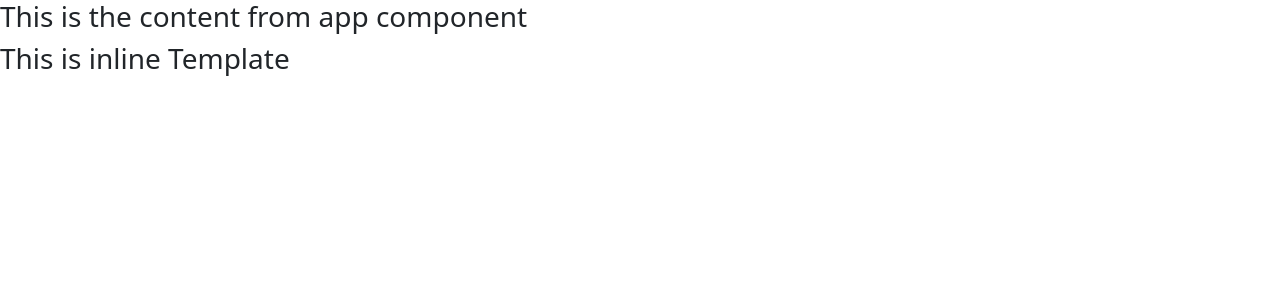
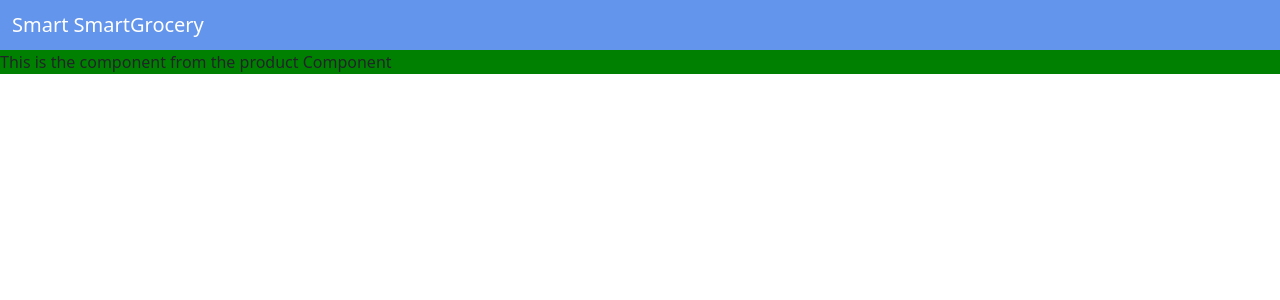
Before and after one commit to Damith08/smart-grocery-uom, an Angular app: page / in a window 1280 px wide. Shown: the top 300 px of the page. Built offline with nearby package versions, Linux system fonts and the light colour scheme.

Commit message:
feat: angular bootstrap
Using Bootstrap and CSS in Angular

```diff
--- a/src/app/app.component.css
+++ b/src/app/app.component.css
@@ -0,0 +1,6 @@
+.color {
+  background-color: red;
+}
+.bg-primary {
+  background-color: cornflowerblue !important;
+}
--- a/src/app/app.component.html
+++ b/src/app/app.component.html
@@ -1,2 +1,7 @@
-<h3>This is the content from app component</h3>
+<nav class="navbar navbar-dark bg-primary">
+  <div class="container-fluid">
+    <span class="navbar-brand mb-0 h1">Smart SmartGrocery</span>
+  </div>
+</nav>
+
 <app-products></app-products>
--- a/src/app/component/products/products.component.css
+++ b/src/app/component/products/products.component.css
@@ -0,0 +1,3 @@
+.color {
+  background-color: green;
+}
--- a/src/app/component/products/products.component.html
+++ b/src/app/component/products/products.component.html
@@ -1 +1 @@
-<p>products works!</p>
+<p class="color font">This is the component from the product Component</p>
--- a/src/app/component/products/products.component.ts
+++ b/src/app/component/products/products.component.ts
@@ -2,7 +2,7 @@ import { Component } from '@angular/core';
 
 @Component({
   selector: 'app-products',
-  template: '<div><h3>This is inline Template</h3></div>',
+  templateUrl: './products.component.html',
   styleUrls: ['./products.component.css'],
 })
 export class ProductsComponent {}
--- /dev/null
+++ b/src/assets/custom.css
@@ -0,0 +1,3 @@
+.font {
+  font-size: 30px;
+}
```
